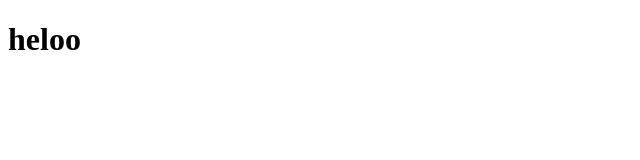
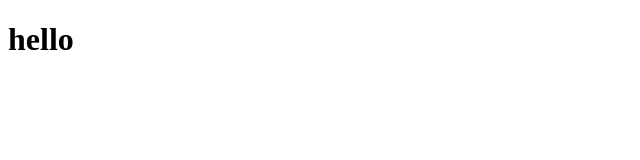
Before and after one commit to ewixxiwe/brc20.github.io, a plain HTML site: page about.html in a window 1280 px wide. Shown: the full height of the page, 0-640 px from the left. Drawn offline with Linux system fonts and the light colour scheme.

Commit message:
Update about.html

```diff
--- a/about.html
+++ b/about.html
@@ -7,7 +7,7 @@
     <title>Document</title>
 </head>
 <body>
-  <h1>heloo<h1>
+  <h1>hello<h1>
 
 </body>
 </html>
```
